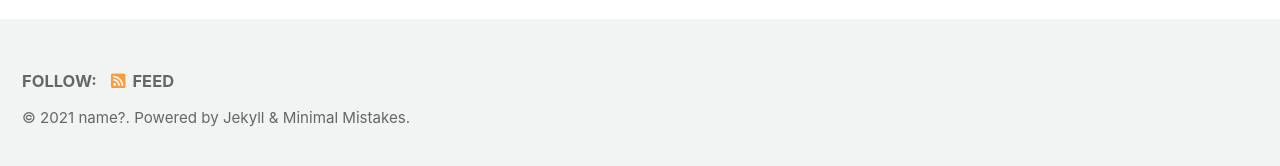
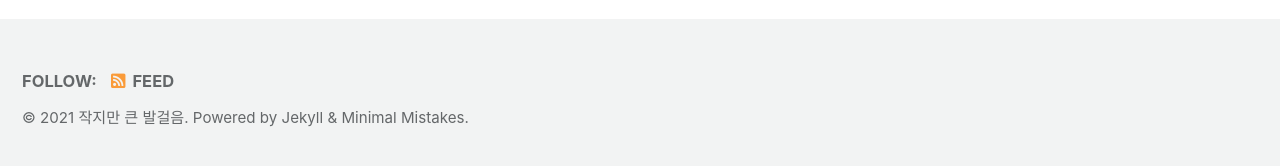
Before and after one commit to Donghee4/old_github, a Jekyll site: the page built from index.markdown, in a window 1280 px wide and 900 px high, scrolled down 3184 px. Shown: the part 726-892 px from the top of the window. Built offline with Jekyll 4.4.1, drawn with Linux system fonts in a browser that asks for light colours; cached includes are drawn as plain includes; the list of posts is cut into pages by our own code.

Commit message:
이름바꿈

```diff
--- a/_config.yml
+++ b/_config.yml
@@ -19,7 +19,7 @@ locale                   : "en-US"
 title                    : "정성이 세상을 움직인다"
 title_separator          : "-"
 subtitle                 : # site tagline that appears below site title in masthead
-name                     : "name?"
+name                     : "작지만 큰 발걸음"
 description              : "An amazing website."
 url                      : # the base hostname & protocol for your site e.g. "https://mmistakes.github.io"
 baseurl                  : # the subpath of your site, e.g. "/blog"
```
